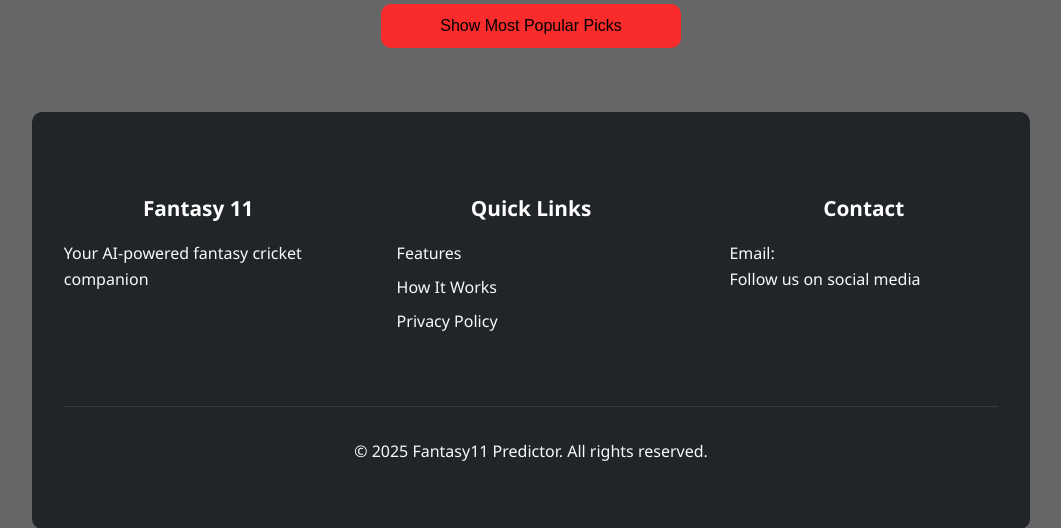
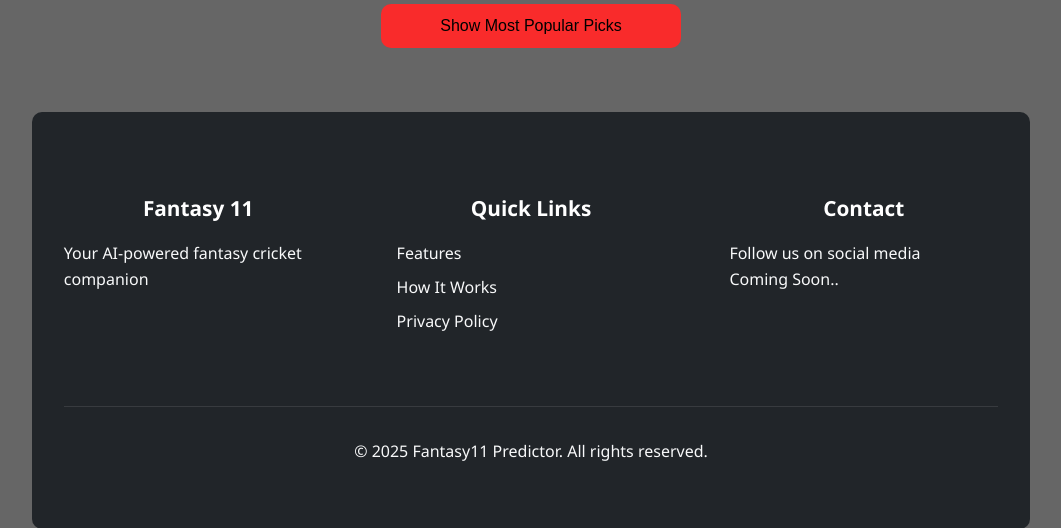
Before and after one commit to siddhesh-pawar/Fantasyxi, a Flask app: page / in a window 1280 px wide. Shown: the part 3960-4488 px from the top of the page, without its empty margins (109-1170 px from the left). Run offline with Flask 3, Linux system fonts and the light colour scheme.

Commit message:
coming soon

```diff
--- a/templates/index.html
+++ b/templates/index.html
@@ -266,8 +266,8 @@
             </div>
             <div class="footer-section">
                 <h3>Contact</h3>
-                <p>Email: </p>
                 <p>Follow us on social media</p>
+                <p>Coming Soon..</p>
             </div>
         </div>
         <div class="footer-bottom">
```
